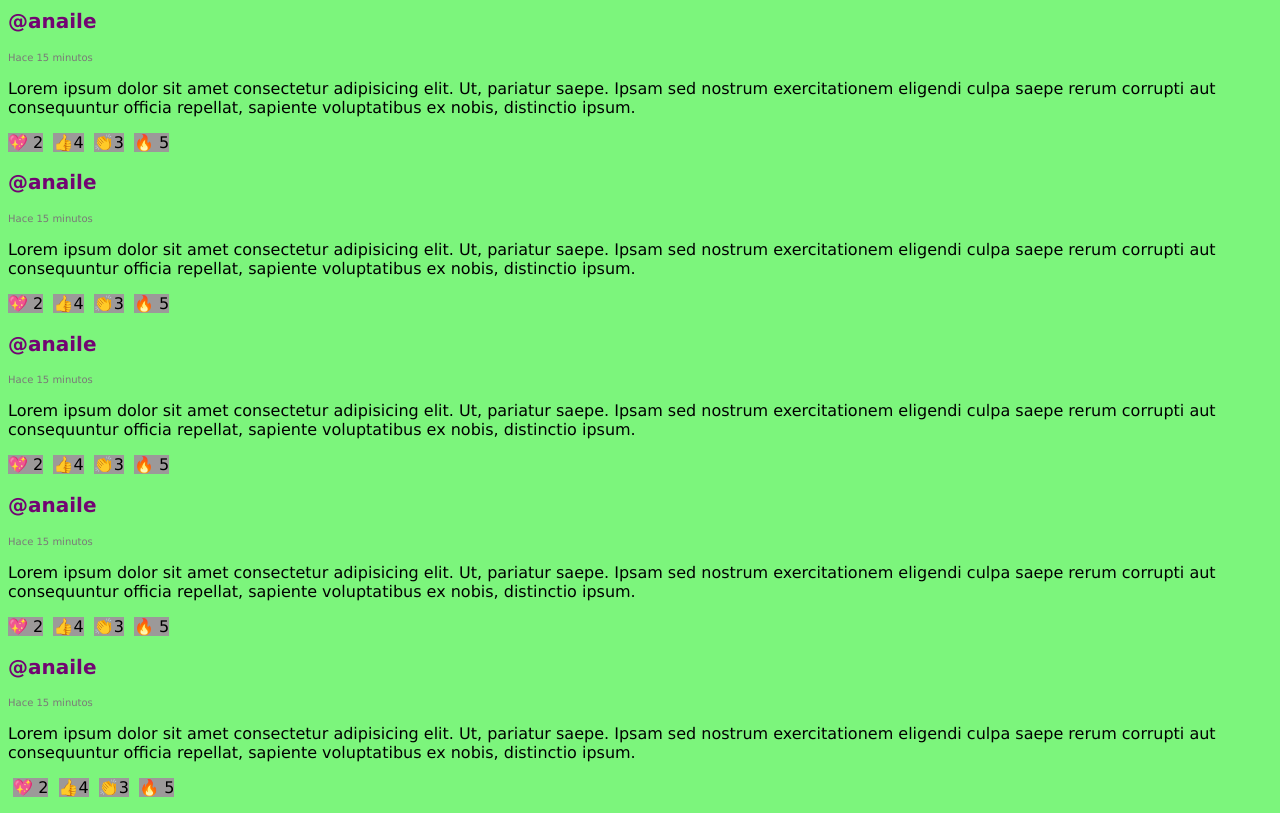
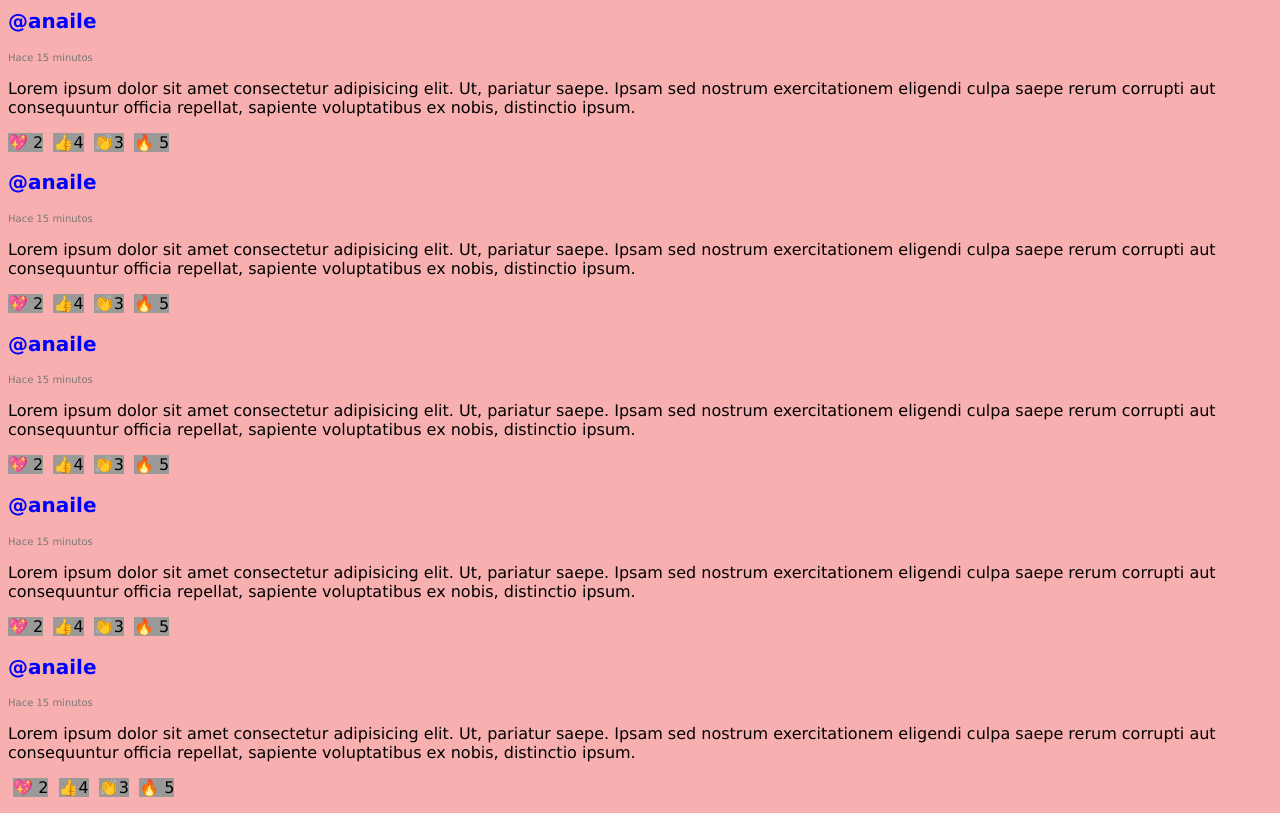
Before and after one commit to AnaileGit/E11_Reacciones, a plain HTML site: page index.html in a window 1280 px wide. Shown: the part 76-889 px from the top of the page. Drawn offline with Linux system fonts and the light colour scheme.

Commit message:
realice cambio de background y color a los h3

```diff
--- a/style.css
+++ b/style.css
@@ -1,4 +1,5 @@
-*{ background-color: rgb(124, 245, 124);
+*{
+     background-color: rgb(248, 175, 175);
     font-family: Verdana, Geneva, Tahoma, sans-serif;
 }
 
@@ -9,7 +10,7 @@ h2{
 h3 a{
     font-size: 20px;
     text-decoration: none;
-    color: rgb(114, 4, 114);
+    color: blue
 }
 
 .fecha{
```
